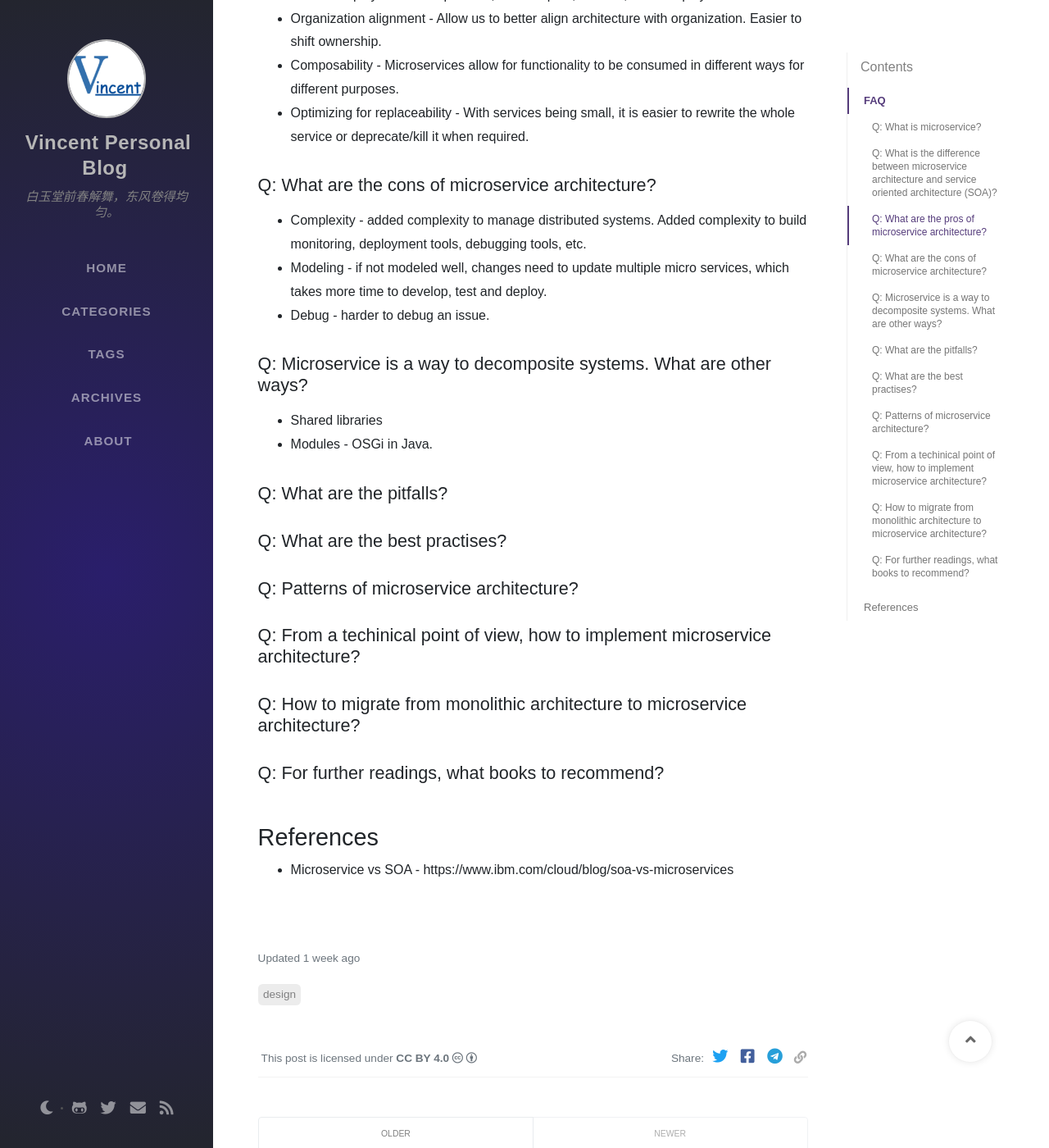
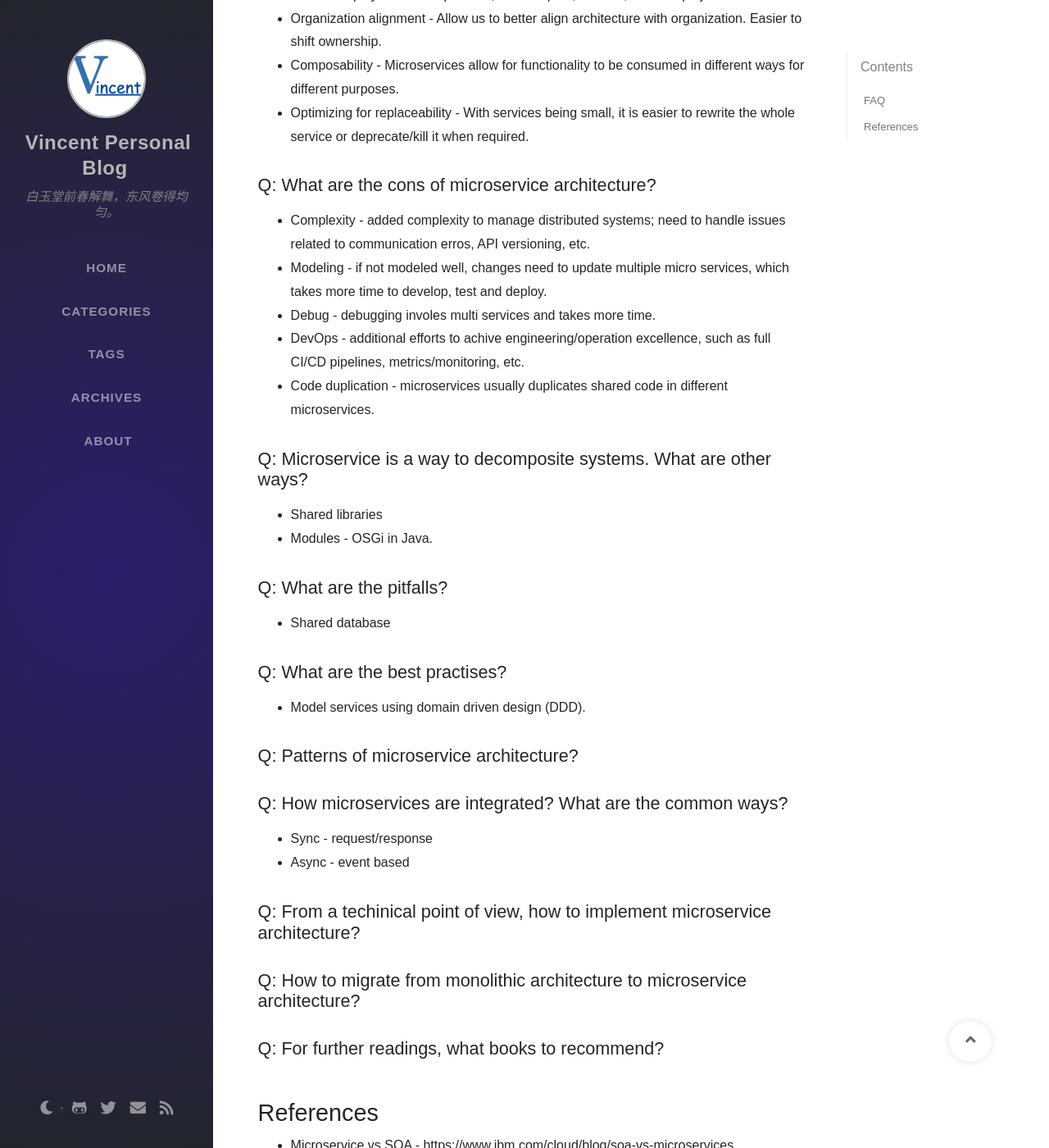
Before and after one commit to hpxstarry/hpxstarry.github.io, a Jekyll site: the page built from _posts/2020-10-25-building_micro_services_reading_notes.md, in a window 1280 px wide and 1400 px high, scrolled down 1184 px. Shown: the whole window at 82% size. Built offline with Jekyll 4.4.1, drawn with Linux system fonts in a browser that asks for light colours; nearby versions of some CDN libraries; some web fonts are replaced; comment, search, counter and statistics services are not loaded.

Commit message:
Update 2020-10-25-building_micro_services_reading_notes.md

```diff
--- a/_posts/2020-10-25-building_micro_services_reading_notes.md
+++ b/_posts/2020-10-25-building_micro_services_reading_notes.md
@@ -34,19 +34,27 @@
 * Optimizing for replaceability - With services being small, it is easier to rewrite the whole service or deprecate/kill it when required.
 
 ## Q: What are the cons of microservice architecture?
-* Complexity - added complexity to manage distributed systems. Added complexity to build monitoring, deployment tools, debugging tools, etc.
+* Complexity - added complexity to manage distributed systems; need to handle issues related to communication erros, API versioning, etc.
 * Modeling - if not modeled well, changes need to update multiple micro services, which takes more time to develop, test and deploy.
-* Debug - harder to debug an issue.
+* Debug - debugging involes multi services and takes more time.
+* DevOps - additional efforts to achive engineering/operation excellence, such as full CI/CD pipelines, metrics/monitoring, etc.
+* Code duplication - microservices usually duplicates shared code in different microservices.
 
 ## Q: Microservice is a way to decomposite systems. What are other ways?
 * Shared libraries
 * Modules - OSGi in Java.
 
 ## Q: What are the pitfalls?
+* Shared database
 
 ## Q: What are the best practises?
+* Model services using domain driven design (DDD).
 
 ## Q: Patterns of microservice architecture?
+
+## Q: How microservices are integrated? What are the common ways?
+* Sync - request/response
+* Async - event based
 
 ## Q: From a techinical point of view, how to implement microservice architecture?
 
```
